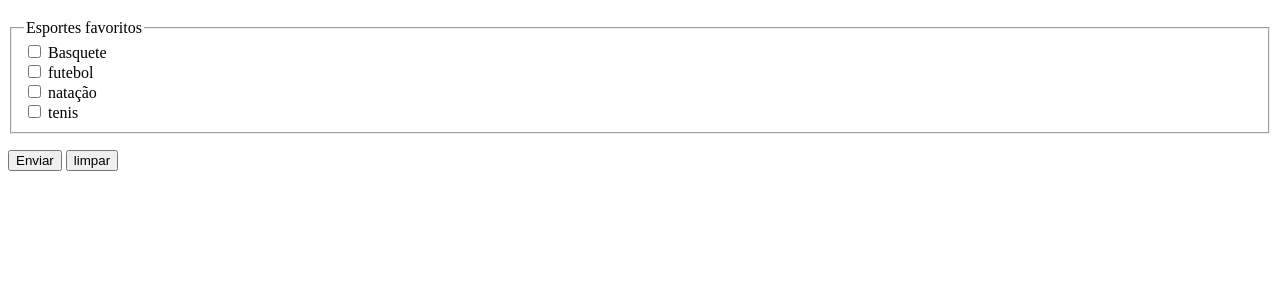
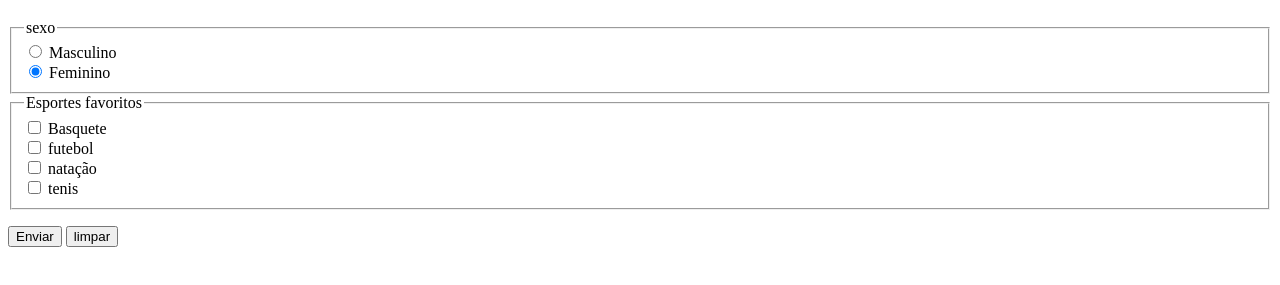
Before and after one commit to LeanderFreitas/html-css, a plain HTML site: page ex025/form005.html in a window 1280 px wide. Shown: the part 61-346 px from the top of the page. Drawn offline with Linux system fonts and the light colour scheme.

Commit message:
terminado o formulario 005

```diff
--- a/ex025/form005.html
+++ b/ex025/form005.html
@@ -8,6 +8,14 @@
 <body>
     <h1>exemplo de formulario</h1>
     <form action="cadastro.php" method="get" autocomplete="on"></form>
+    <fieldset>
+        <legend>sexo</legend>
+        <input type="radio" name="sexo" id="isxmas" value="m">
+        <label for="isxmas"> Masculino</label><br>
+        <input type="radio" name="sexo" id="isxfem" value="f" checked>
+        <label for="isxfem">Feminino</label>
+    </fieldset>
+
     <fieldset>
         <legend>Esportes favoritos</legend>
         <input type="checkbox" name="esbas" id="iesbas"> Basquete <br>
```
